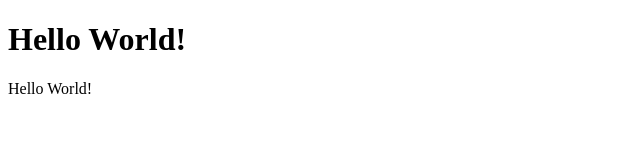
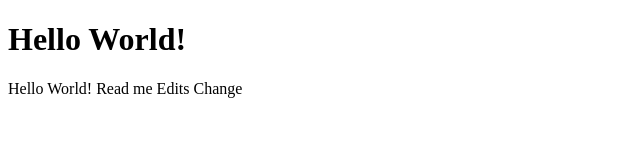
Before and after one commit to henrypursell/Hello-World, a plain HTML site: page index.html in a window 1280 px wide. Shown: the whole page, without its empty margins (0-640 px from the left). Drawn offline with Linux system fonts and the light colour scheme.

Commit message:
edited index.html

```diff
--- a/index.html
+++ b/index.html
@@ -8,5 +8,6 @@
 <body>
     <h1>Hello World!</h1>
     <p1> Hello World!</p1>
+    <p2> Read me Edits Change</p2>
 </body>
 </html>
```
